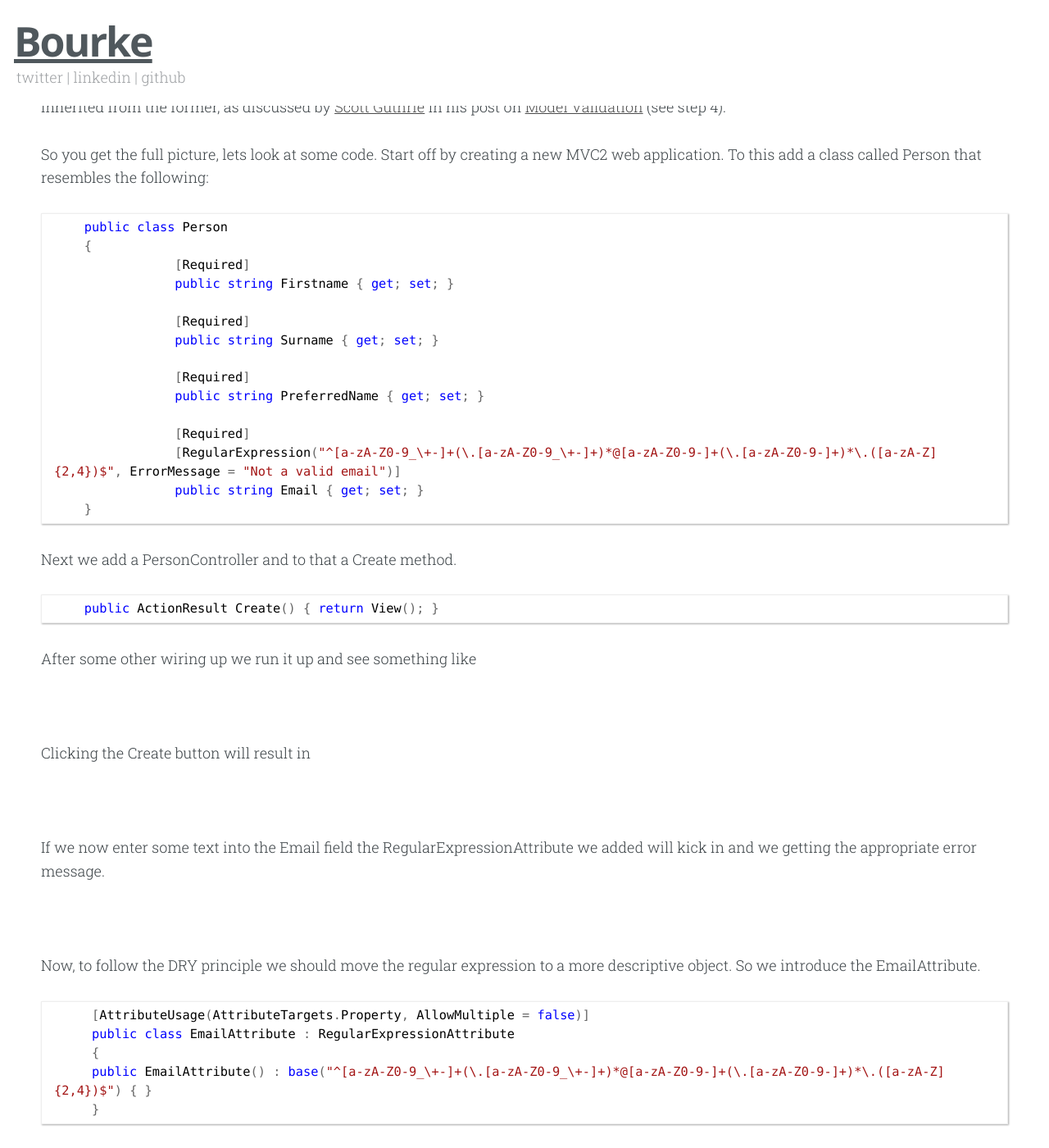
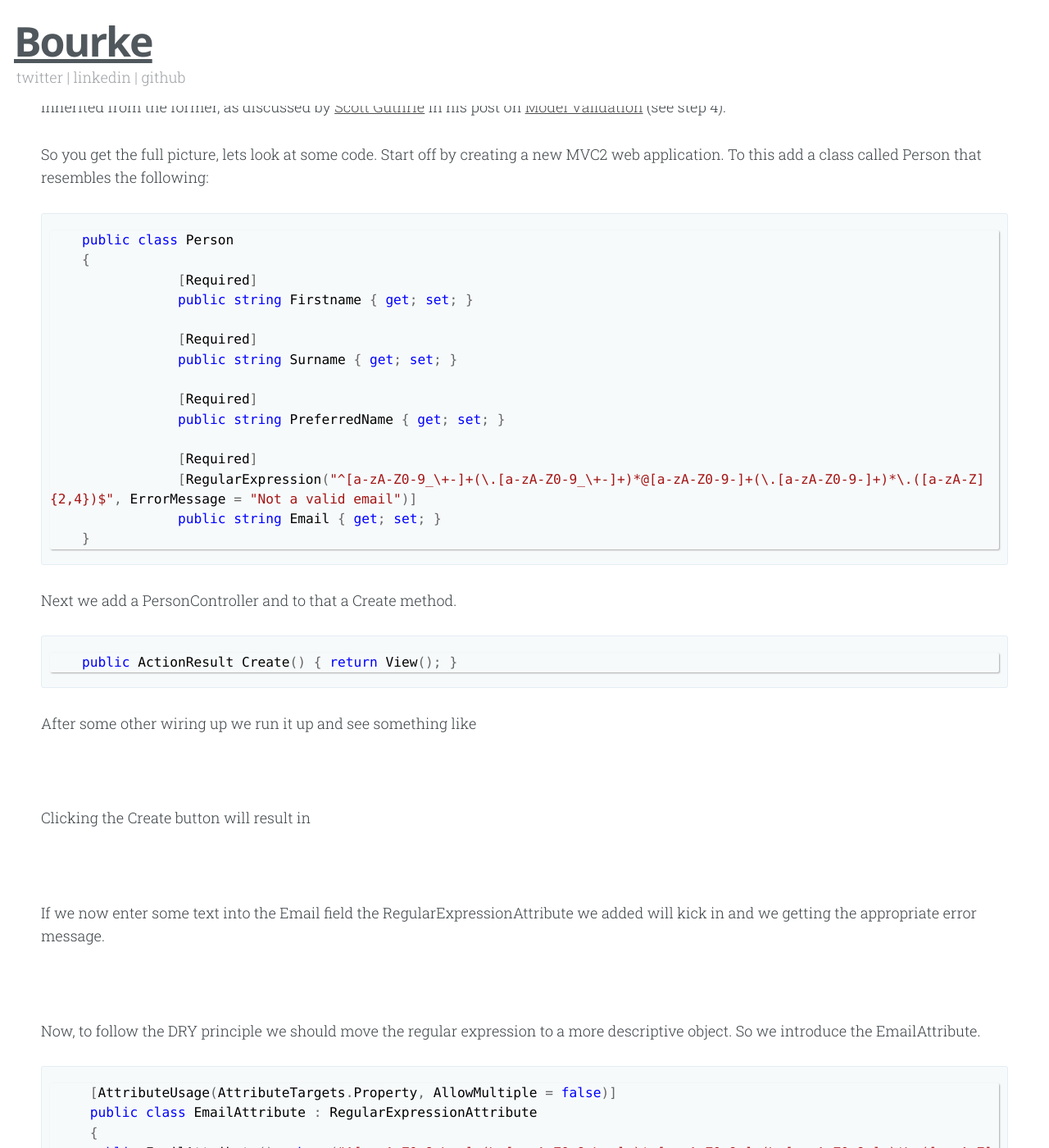
Before and after one commit to jfbourke/jfbourke.github.io, a Jekyll site: the page built from index.html, in a window 1280 px wide and 1400 px high, scrolled down 384 px. Shown: the whole window at 82% size. Built offline with Jekyll 4.4.1, drawn with Linux system fonts in a browser that asks for light colours; nearby versions of some CDN libraries; Markdown is read by kramdown in place of the engine named in the settings; the list of posts is cut into pages by our own code.

Commit message:
Adding code rules

```diff
--- a/css/style.css
+++ b/css/style.css
@@ -187,3 +187,39 @@
 article.post div.post-body {
 	padding: 0 10px;
 }
+
+
+
+code, tt {
+    padding: 1px 3px;
+    font-family: Inconsolata, monospace, sans-serif;
+    font-size: 0.85em;
+    white-space: pre-wrap;
+    border: 1px solid #E3EDF3;
+    background: #F7FAFB;
+    border-radius: 2px;
+}
+
+pre {
+    -moz-box-sizing: border-box;
+    box-sizing: border-box;
+    margin: 1.6em 0;
+    border: 1px solid #E3EDF3;
+    width: 100%;
+    padding: 10px;
+    font-family: Inconsolata, monospace, sans-serif;
+    font-size: 0.9em;
+    white-space: pre;
+    overflow: auto;
+    background: #F7FAFB;
+    border-radius: 3px;
+}
+
+pre code, tt {
+    font-size: inherit;
+    white-space: -moz-pre-wrap;
+    white-space: pre-wrap;
+    background: transparent;
+    border: none;
+    padding: 0;
+}
```
